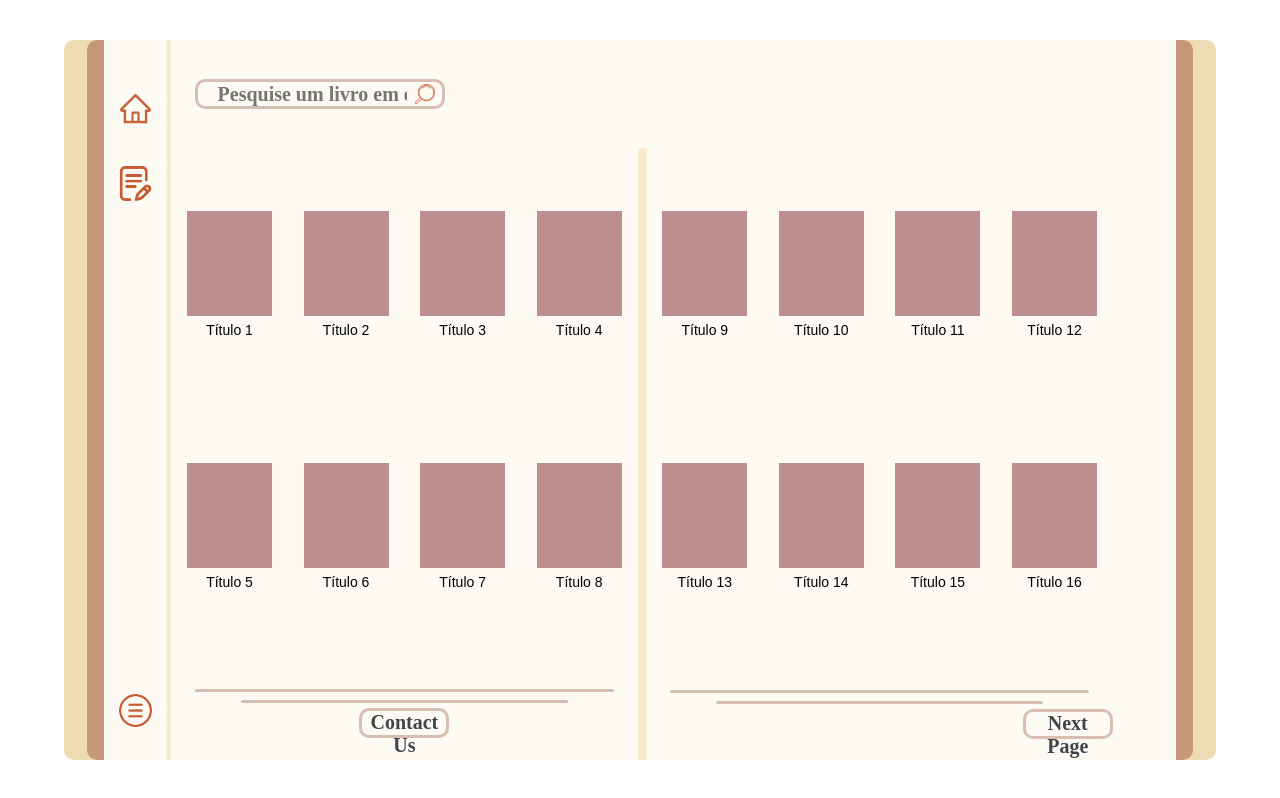
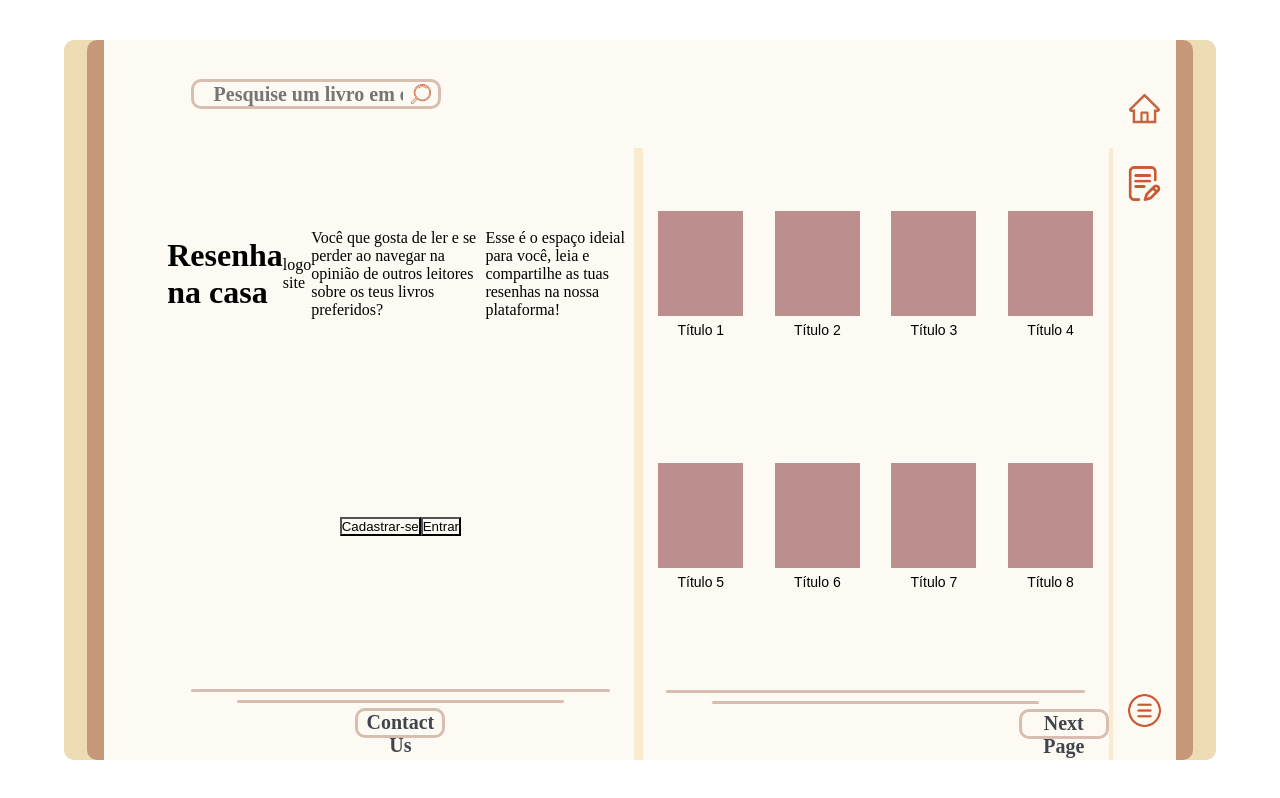
Before and after one commit to Jouusey/SA-segundafase, a React app: page /telaprincipal in a window 1280 px wide. Built offline with nearby package versions, Linux system fonts and the light colour scheme; the HTML template or start-up script is replaced by a standard one; a web font is replaced by a local one.

Commit message:
alterações na página que será land page

```diff
--- a/src/pages/TelaPrincipal.css
+++ b/src/pages/TelaPrincipal.css
@@ -39,17 +39,11 @@
     border-radius: 10px;
 }
 
-    .div-elementos{
+    .div-espaco-vazio{
         height: 100%;
         width: 6%;
-        display: flex;
-        justify-content: space-between;
-        align-items: center;
-        flex-direction: column;
         background-color: #fdfaf3;
-        margin-right: 4px;
     }
-
 
         .div-home-escrivaninha{
             height: 33%;
@@ -97,7 +91,6 @@
             width: 100%;
             display: flex;
             justify-content: start;
-            /* flex-direction: row; */
             align-items: center;
             background-color: #fdfaf3;
             margin-left: 10%;
@@ -182,15 +175,6 @@
 
                 }
 
-        /* .div-Fila-livros-dois{
-            height: 35%;
-            width: 100%;
-            display: flex;
-            justify-content: center;
-            align-items: center;
-            flex-direction: row;
-            background-color: #fdfaf3;
-        } */
 
         .div-contatos{
             height: 15%;
@@ -239,10 +223,15 @@
         background-color: #fdfaf3;
     }
 
-    .div-espaco-vazio{
+    .div-elementos{
         height: 100%;
         width: 6%;
+        display: flex;
+        justify-content: space-between;
+        align-items: center;
+        flex-direction: column;
         background-color: #fdfaf3;
+        margin-left: 4px;
     }
 
         .div-next-page{
--- a/src/pages/TelaPrincipal.jsx
+++ b/src/pages/TelaPrincipal.jsx
@@ -1,7 +1,18 @@
-import React from 'react'
+import React, { useEffect } from 'react'
 import './TelaPrincipal.css'
 
 function TelaPrincipal() {
+
+//    function name(params) {
+//      function(){
+
+//      }
+//    }
+
+
+    useEffect(() => {
+        alert("oi")
+    }, [])
 
 
   return (
@@ -14,9 +25,9 @@ function TelaPrincipal() {
 
                 <div className='retangulo-tres'>
 
-                    <div className='div-elementos'>
+                    <div className='div-espaco-vazio'>
 
-                        <div className="div-home-escrivaninha">
+                        {/* <div className="div-home-escrivaninha">
 
                             <button className="btns">
                                 <img className='icons' src="../public/icons/ant-design--home-outlined.svg" alt="icon-home" />
@@ -29,10 +40,8 @@ function TelaPrincipal() {
                         </div>
 
                         <button className="btns">
-
                             <img className='icons' src="public/icons/barra-de-menu.png" alt="menu-hamburg" />
-
-                        </button>
+                        </button> */}
 
                     </div>
 
@@ -40,12 +49,108 @@ function TelaPrincipal() {
 
                         <div className="div-barra-de-pesquisa">
 
-
                             <input className='inpt-pesquisa' type="text" placeholder='Pesquise um livro em específico'/>
 
                             <button className="btn-pesquisar">
                                 <img className='icons-pesquisar' src="public/icons/big-search-len.png" alt="" />
                             </button>
+
+                        </div>
+
+                        <div className="div-Fila-livros">
+
+                            <div className="div-nome-do-site">
+                                <h1>Resenha na casa</h1>
+                            </div>
+
+                            <div className='logo-site'>logo site</div>
+
+
+                            <p> Você que gosta de ler e se perder ao navegar na opinião de outros leitores sobre os teus livros preferidos?
+                            </p>
+
+                            <p>Esse é o espaço ideial para você, leia e compartilhe as tuas resenhas na nossa plataforma!</p>
+
+                            {/* <div className="div-box-titulo">
+                                <button className="btn-livro-home">
+                                    <div className="box"></div>
+                                    <p className='titulos-livros'>Título 1</p>
+                                </button>
+                            </div>
+
+                            <div className="div-box-titulo">
+                                <button className="btn-livro-home">
+                                    <div className="box"></div>
+                                    <p className='titulos-livros'>Título 2</p>
+                                </button>
+                            </div>
+
+                            <div className="div-box-titulo">
+                                <button className="btn-livro-home">
+                                    <div className="box"></div>
+                                    <p className='titulos-livros'>Título 3</p>
+                                </button>
+                            </div>
+
+                            <div className="div-box-titulo">
+                                <button className="btn-livro-home">
+                                    <div className="box"></div>
+                                    <p className='titulos-livros'>Título 4</p>
+                                </button>
+                            </div> */}
+
+                        </div>
+
+                        <div className="div-Fila-livros">
+
+                            <button>Cadastrar-se</button>
+
+                            <button>Entrar</button>
+
+                            {/* <div className="div-box-titulo">
+                                <button className="btn-livro-home">
+                                    <div className="box"></div>
+                                    <p className='titulos-livros'>Título 5</p>
+                                </button>
+                            </div>
+
+                            <div className="div-box-titulo">
+                                <button className="btn-livro-home">
+                                    <div className="box"></div>
+                                    <p className='titulos-livros'>Título 6</p>
+                                </button>
+                            </div>
+
+                            <div className="div-box-titulo">
+                                <button className="btn-livro-home">
+                                    <div className="box"></div>
+                                    <p className='titulos-livros'>Título 7</p>
+                                </button>
+                            </div>
+
+                            <div className="div-box-titulo">
+                                <button className="btn-livro-home">
+                                    <div className="box"></div>
+                                    <p className='titulos-livros'>Título 8</p>
+                                </button>
+                            </div> */}
+
+                        </div>
+
+                        <div className="div-contatos">
+
+                            <div className="div-divisao-um"></div>
+                            <div className="div-divisao-dois"></div>
+
+                            <button className="btn-contacts">Contact Us</button>
+
+                        </div>
+
+                    </div>
+
+                    <div className="div-livros-direita">
+
+                        <div className="div-barra-de-pesquisa">
 
                         </div>
 
@@ -113,87 +218,6 @@ function TelaPrincipal() {
 
                         </div>
 
-                        <div className="div-contatos">
-
-                            <div className="div-divisao-um"></div>
-                            <div className="div-divisao-dois"></div>
-
-                            <button className="btn-contacts">Contact Us</button>
-
-                        </div>
-
-                    </div>
-
-                    <div className="div-livros-direita">
-
-                        <div className="div-barra-de-pesquisa">
-
-                        </div>
-
-                        <div className="div-Fila-livros">
-
-                            <div className="div-box-titulo">
-                                <button className="btn-livro-home">
-                                    <div className="box"></div>
-                                    <p className='titulos-livros'>Título 9</p>
-                                </button>
-                            </div>
-
-                            <div className="div-box-titulo">
-                                <button className="btn-livro-home">
-                                    <div className="box"></div>
-                                    <p className='titulos-livros'>Título 10</p>
-                                </button>
-                            </div>
-
-                            <div className="div-box-titulo">
-                                <button className="btn-livro-home">
-                                    <div className="box"></div>
-                                    <p className='titulos-livros'>Título 11</p>
-                                </button>
-                            </div>
-
-                            <div className="div-box-titulo">
-                                <button className="btn-livro-home">
-                                    <div className="box"></div>
-                                    <p className='titulos-livros'>Título 12</p>
-                                </button>
-                            </div>
-
-                        </div>
-
-                        <div className="div-Fila-livros">
-
-                            <div className="div-box-titulo">
-                                <button className="btn-livro-home">
-                                    <div className="box"></div>
-                                    <p className='titulos-livros'>Título 13</p>
-                                </button>
-                            </div>
-
-                            <div className="div-box-titulo">
-                                <button className="btn-livro-home">
-                                    <div className="box"></div>
-                                    <p className='titulos-livros'>Título 14</p>
-                                </button>
-                            </div>
-
-                            <div className="div-box-titulo">
-                                <button className="btn-livro-home">
-                                    <div className="box"></div>
-                                    <p className='titulos-livros'>Título 15</p>
-                                </button>
-                            </div>
-
-                            <div className="div-box-titulo">
-                                <button className="btn-livro-home">
-                                    <div className="box"></div>
-                                    <p className='titulos-livros'>Título 16</p>
-                                </button>
-                            </div>
-
-                        </div>
-
                         <div className="div-next-page">
 
                             <div className="div-divisao-um"></div>
@@ -209,7 +233,23 @@ function TelaPrincipal() {
 
                     </div>
 
-                    <div className="div-espaco-vazio">
+                    <div className="div-elementos">
+
+                    <div className="div-home-escrivaninha">
+
+                            <button className="btns">
+                                <img className='icons' src="../public/icons/ant-design--home-outlined.svg" alt="icon-home" />
+                            </button>
+
+                            <button className="btns">
+                                <img className='icons' src="public/icons/escrita.png" alt="icon-escrivaninha" />
+                            </button>
+
+                        </div>
+
+                        <button className="btns">
+                            <img className='icons' src="public/icons/barra-de-menu.png" alt="menu-hamburg" />
+                        </button>
 
                     </div>
 
```
